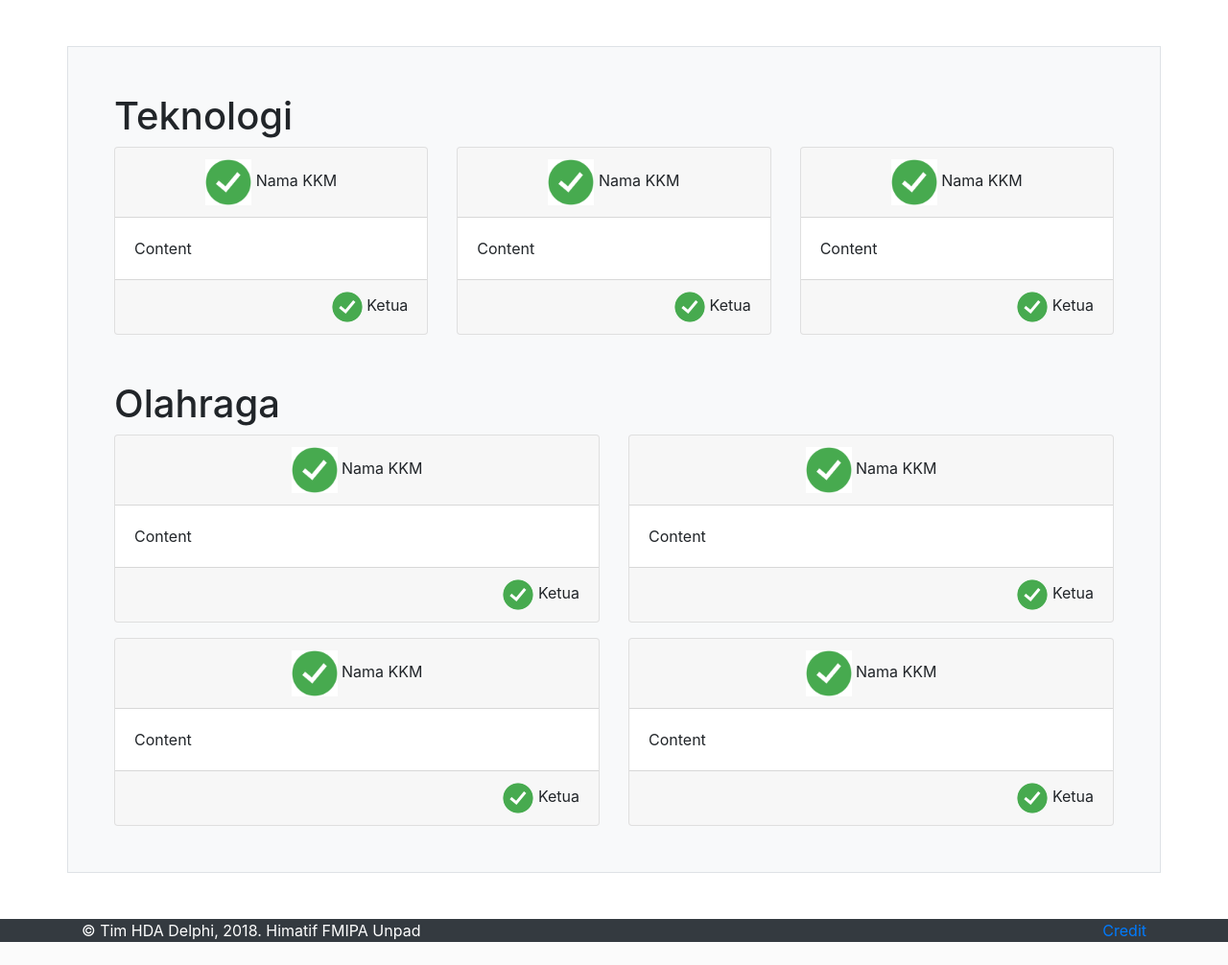
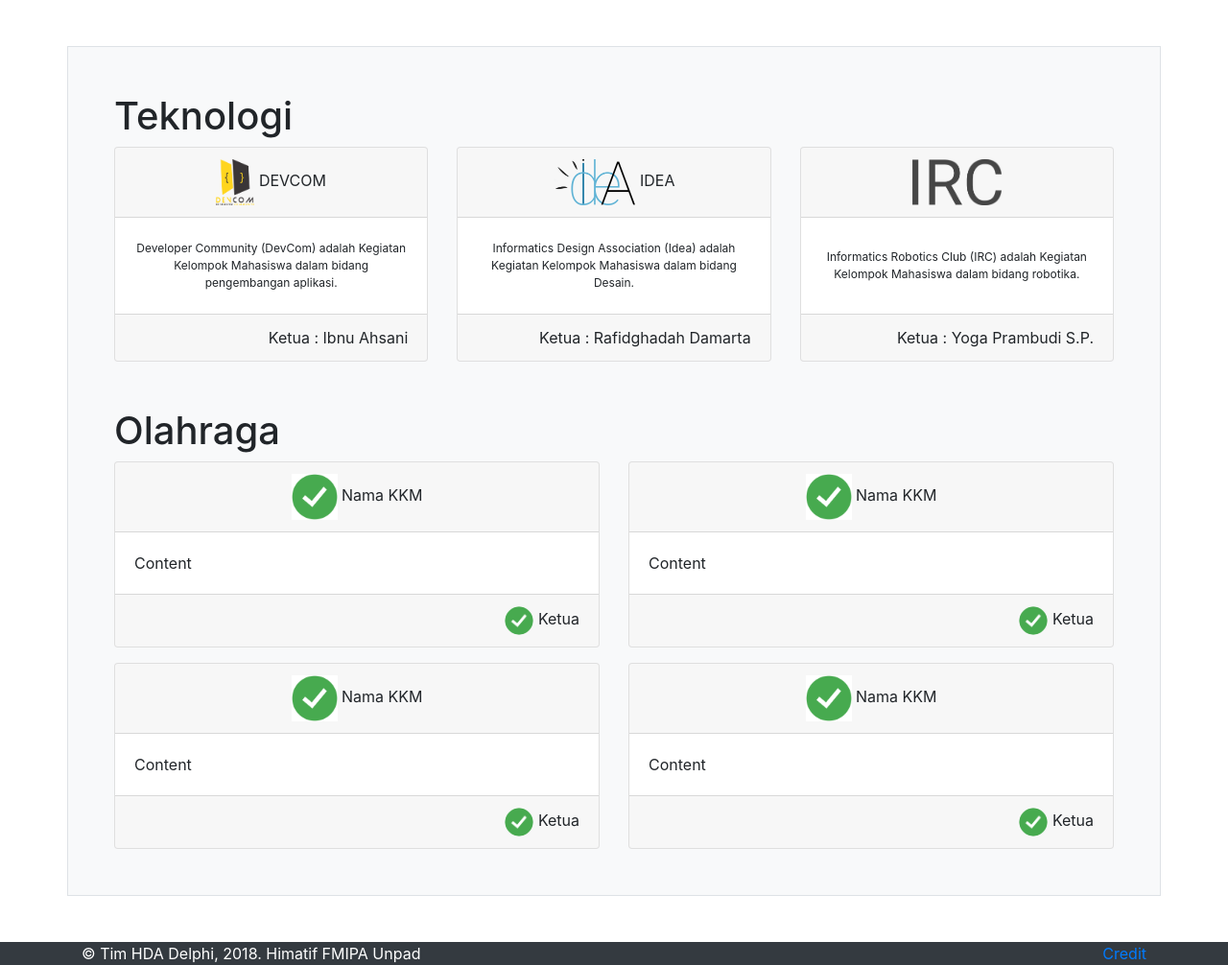
Before and after one commit to fyfirman/hda-website, a CodeIgniter app: page /hda-website/kkm in a window 1280 px wide. Shown: the part 56-1062 px from the top of the page at 96% size. Before the commit the page ends 1038 px from the top, so only its background shows below. Run offline with CodeIgniter, Linux system fonts and the light colour scheme; some libraries are stand-ins or nearby versions.

Commit message:
Add Content to KKM Teknologi

```diff
--- a/application/views/kkm/index.php
+++ b/application/views/kkm/index.php
@@ -8,39 +8,54 @@
 						<div class="col-lg-4">
 							<div class="card card-shadow d-flex">
 								<div class="card-header text-center">
-									<img src="<?php echo site_url('images/status_done.jpg'); ?>" alt="" class="kkm-logo">
-									Nama KKM
+									<img src="<?php echo site_url('images/Logo_Assets/devcom.png'); ?>" alt="" class="kkm-logo">
+									DEVCOM
 								</div>
-								<div class="card-body">Content</div>
+								<div class="card-body kkm-content">
+                                    <div class="kkm-content-inner">
+                                       	Developer Community (DevCom) adalah Kegiatan Kelompok Mahasiswa dalam bidang pengembangan aplikasi.
+                                    </div>
+								</div>
 								<div class="card-footer text-right">
-									<img src="<?php echo site_url('images/status_done.jpg'); ?>" alt="" class="rounded-circle kkm-chief">
-									Ketua
+								    Ketua :
+									<!--<img src="http://hda.himatif.org/assets/foto/2016/54.jpg" alt="" class="rounded-circle kkm-chief">-->
+									Ibnu Ahsani
 								</div>
 							</div>
 						</div>
 						<div class="col-lg-4">
 							<div class="card card-shadow d-flex">
 								<div class="card-header text-center">
-									<img src="<?php echo site_url('images/status_done.jpg'); ?>" alt="" class="kkm-logo">
-									Nama KKM
+									<img src="<?php echo site_url('images/Logo_Assets/idea.png'); ?>" alt="" class="kkm-logo">
+								    IDEA
 								</div>
-								<div class="card-body">Content</div>
+								<div class="card-body kkm-content">
+                                    <div class="kkm-content-inner">
+                                       Informatics Design Association (Idea) adalah Kegiatan Kelompok Mahasiswa dalam bidang Desain.
+                                    </div>
+                                </div>
 								<div class="card-footer text-right">
-									<img src="<?php echo site_url('images/status_done.jpg'); ?>" alt="" class="rounded-circle kkm-chief">
-									Ketua
+								    Ketua :
+									<!--<img src="http://hda.himatif.org/assets/foto/2016/37.jpg" alt="" class="rounded-circle kkm-chief">-->
+									Rafidghadah Damarta
 								</div>
 							</div>
 						</div>
 						<div class="col-lg-4">
 							<div class="card card-shadow d-flex">
 								<div class="card-header text-center">
-									<img src="<?php echo site_url('images/status_done.jpg'); ?>" alt="" class="kkm-logo">
-									Nama KKM
+									<img src="<?php echo site_url('images/Logo_Assets/irc-dummy.png'); ?>" alt="" class="kkm-logo">
+									<!-- IRC -->
 								</div>
-								<div class="card-body">Content</div>
+								<div class="card-body kkm-content">
+                                   <div class="kkm-content-inner">
+                                       Informatics Robotics Club (IRC) adalah Kegiatan Kelompok Mahasiswa dalam bidang robotika.
+                                    </div>
+                                </div>
 								<div class="card-footer text-right">
-									<img src="<?php echo site_url('images/status_done.jpg'); ?>" alt="" class="rounded-circle kkm-chief">
-									Ketua
+								    Ketua :
+									<!--<img src="http://hda.himatif.org/assets/foto/2017/65.jpg" alt="" class="rounded-circle kkm-chief">-->
+									Yoga Prambudi S.P.
 								</div>
 							</div>
 						</div>
--- a/assets/css/style.css
+++ b/assets/css/style.css
@@ -16,6 +16,9 @@
 	padding: 20px, 0;
 }
 
+/*--------------------------------------------------------------------------------
+                            KKM PAGE
+=================================================================================*/
 .kkm-logo{
 	max-height: 48px;
 }
@@ -23,6 +26,22 @@
 .kkm-chief{
 	max-height: 32px;
 }
+
+.rounded-circle{
+    width: 30px;
+    height: 30px;
+}
+
+.kkm-content{
+    height: 100px;
+    font-size: 12px;
+    text-align: center;
+    display: table;
+}
+.kkm-content-inner{
+  display: table-cell;
+  vertical-align: middle;
+}
 /*.dropdown-hover > .dropdown-toggle:active {
     Without this, clicking will make it sticky
     pointer-events: none;
```
Also changed, not shown: images/Logo_Assets/devcom.png (renamed from images/logo assets/devcom.png), images/Logo_Assets/himatif.png (renamed from images/logo assets/himatif.png), images/Logo_Assets/ibc.png (renamed from images/logo assets/ibc.png), images/Logo_Assets/ibt.png (renamed from images/logo assets/ibt.png), images/Logo_Assets/idea.png (renamed from images/logo assets/idea.png), images/Logo_Assets/ifc.png (renamed from images/logo assets/ifc.png), images/Logo_Assets/irc-dummy.png (renamed from images/logo assets/irc-dummy.png), images/Logo_Assets/simfoni.PNG (renamed from images/logo assets/simfoni.PNG).
